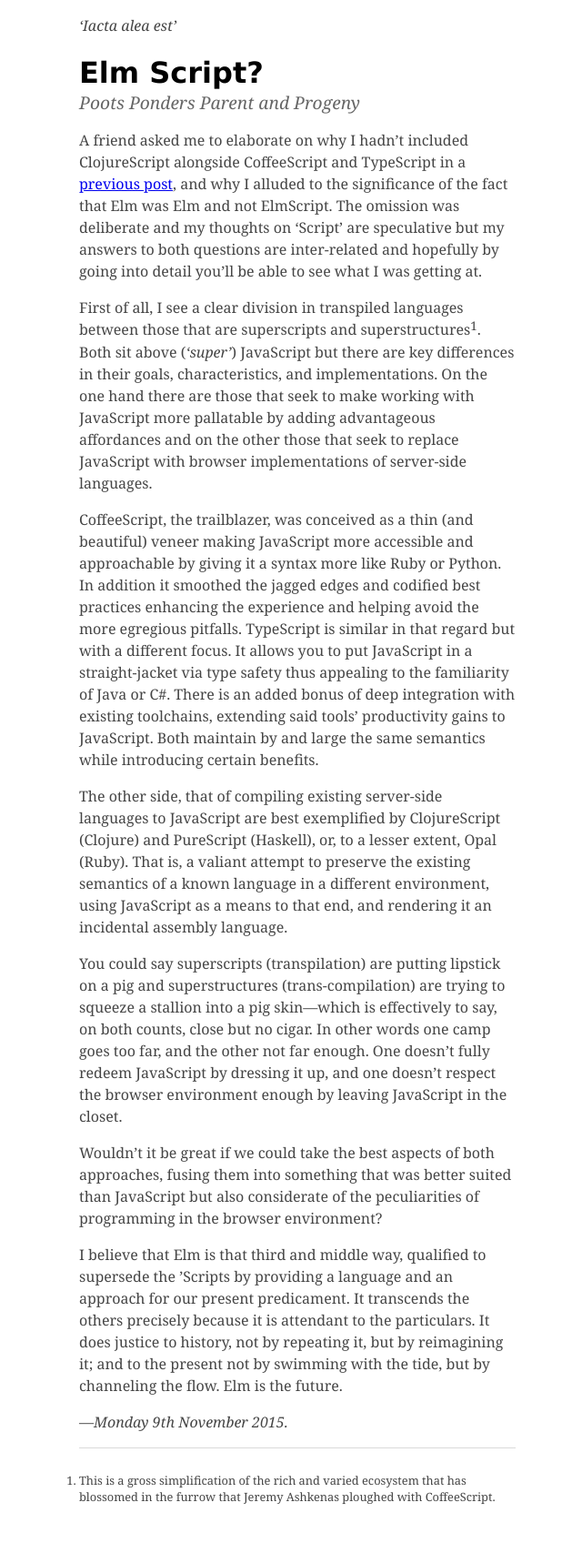
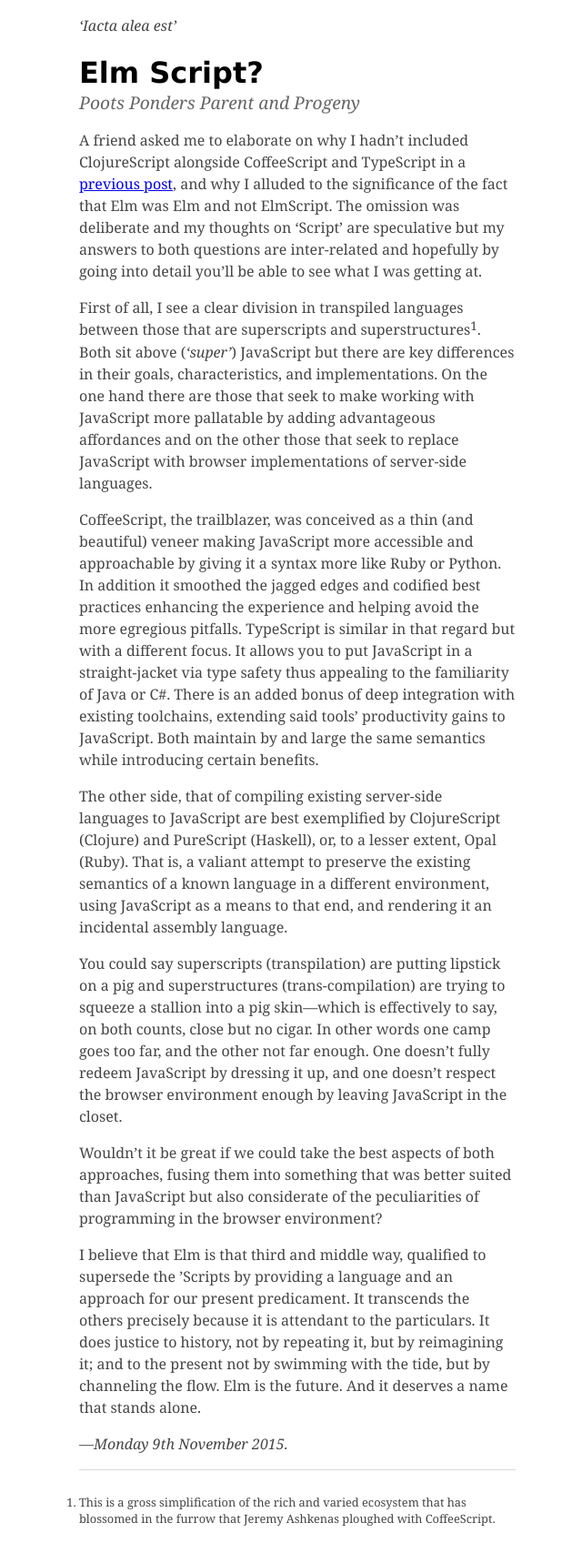
Before and after one commit to pootsbook/crossingtherubicon, a Jekyll site: the page built from _posts/2015-11-09-elm-script.md, in a window 1280 px wide. Shown: the whole page at 91% size, without its empty margins (313-953 px from the left). Built offline with Jekyll 4.4.1, drawn with Linux system fonts in a browser that asks for light colours; comment, search, counter and statistics services are not loaded; before the commit the page ends 1683 px from its top, so only the background shows below that.

Commit message:
Actually make the point

```diff
--- a/_posts/2015-11-09-elm-script.md
+++ b/_posts/2015-11-09-elm-script.md
@@ -16,7 +16,7 @@
 
 Wouldn’t it be great if we could take the best aspects of both approaches, fusing them into something that was better suited than JavaScript but also considerate of the peculiarities of programming in the browser environment?
 
-I believe that Elm is that third and middle way, qualified to supersede the ’Scripts by providing a language and an approach for our present predicament. It transcends the others precisely because it is attendant to the particulars. It does justice to history, not by repeating it, but by reimagining it; and to the present not by swimming with the tide, but by channeling the flow. Elm is the future.
+I believe that Elm is that third and middle way, qualified to supersede the ’Scripts by providing a language and an approach for our present predicament. It transcends the others precisely because it is attendant to the particulars. It does justice to history, not by repeating it, but by reimagining it; and to the present not by swimming with the tide, but by channeling the flow. Elm is the future. And it deserves a name that stands alone.
 
 —*Monday 9th November 2015.*
 
```
